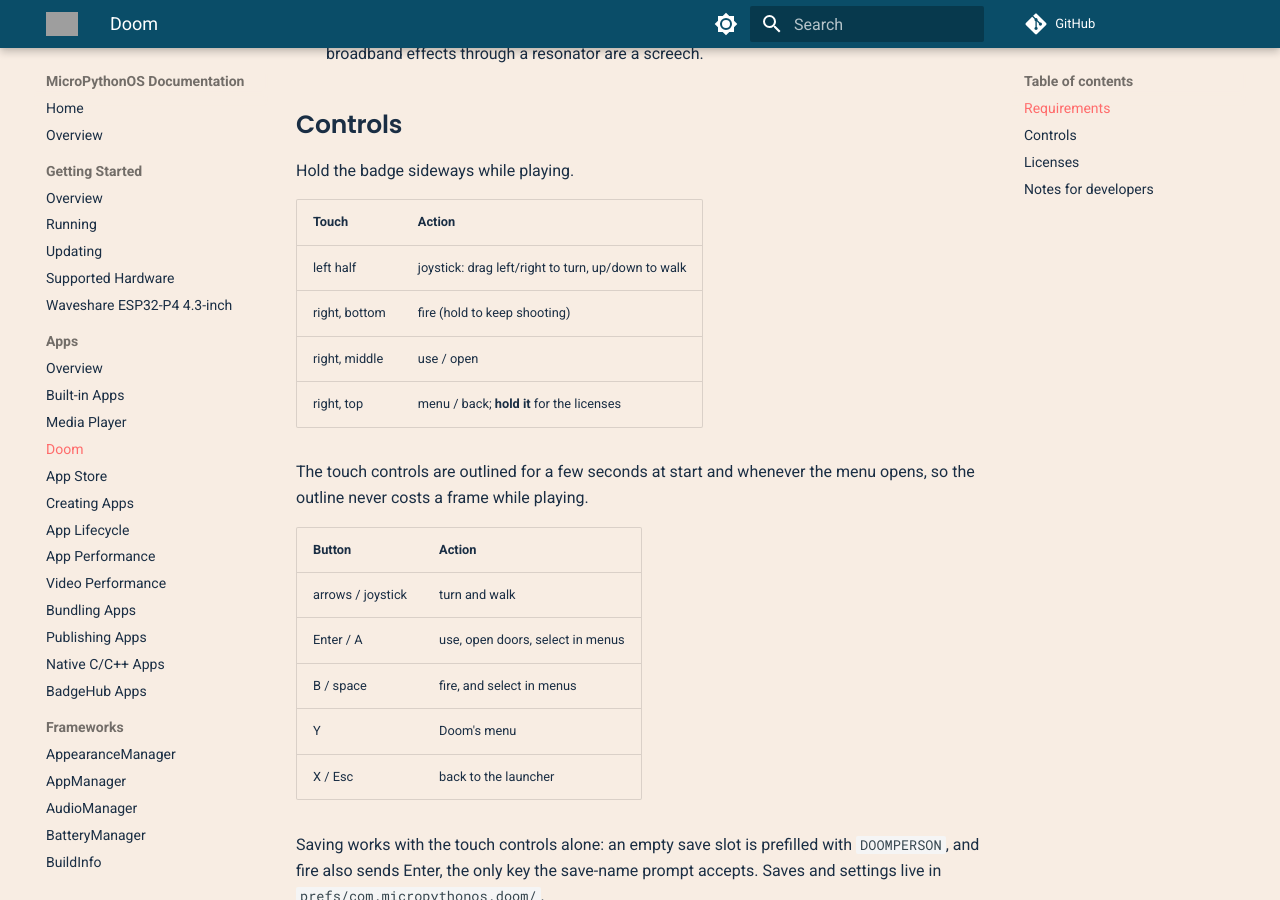
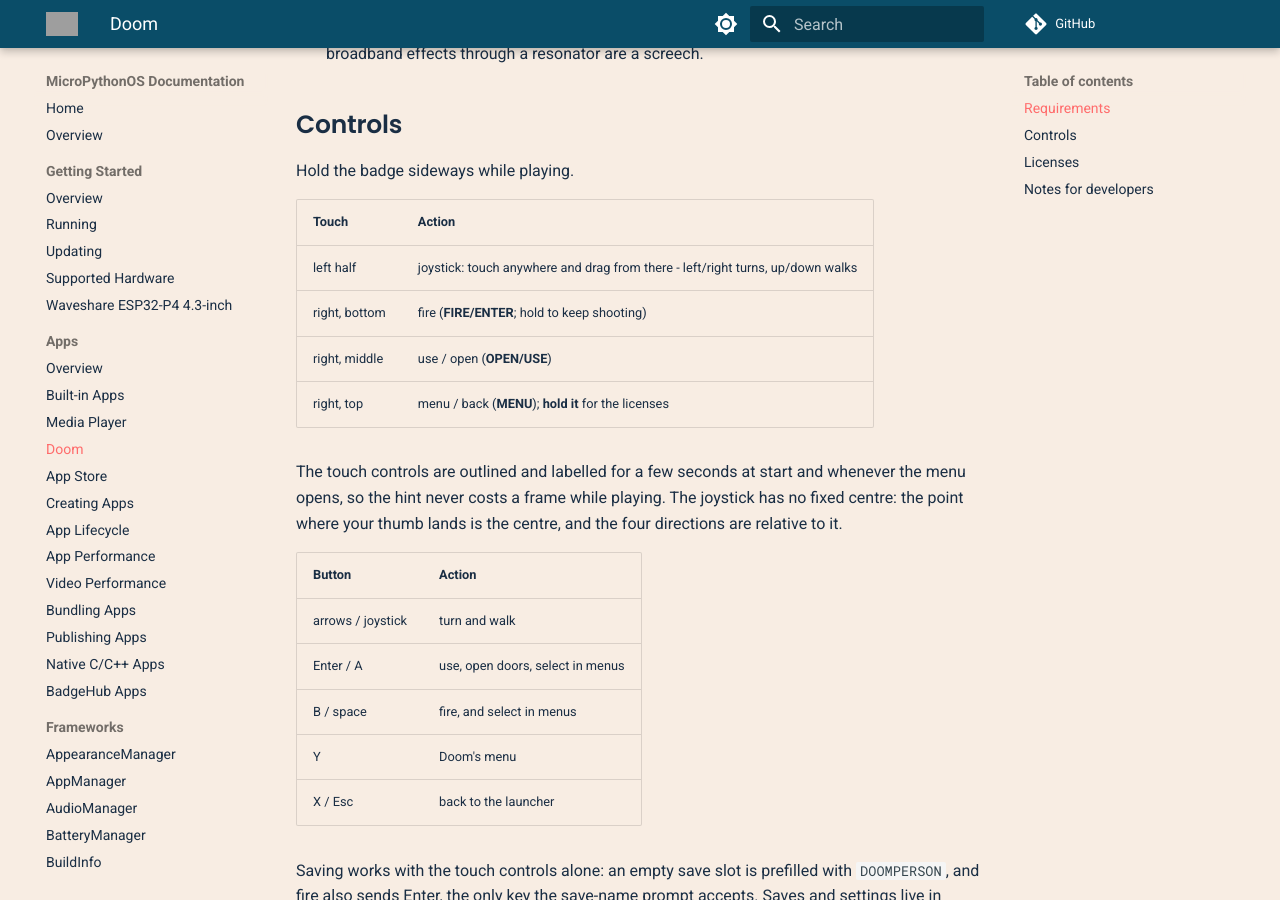
Before and after one commit to MicroPythonOS/docs, an MkDocs documentation site: the page built from docs/apps/doom.md, in a window 1280 px wide and 900 px high, scrolled down 956 px. Built offline with MkDocs 1.6.1 and Material for MkDocs 9.7.7, drawn with Linux system fonts in a browser that asks for light colours; comment, search, counter and statistics services are not loaded; grey boxes are pictures that could not be loaded.

Commit message:
doom: label the touch bands and spell out the relative joystick

```diff
--- a/docs/apps/doom.md
+++ b/docs/apps/doom.md
@@ -40,13 +40,15 @@ Hold the badge sideways while playing.
 
 | Touch | Action |
 |-------|--------|
-| left half | joystick: drag left/right to turn, up/down to walk |
-| right, bottom | fire (hold to keep shooting) |
-| right, middle | use / open |
-| right, top | menu / back; **hold it** for the licenses |
+| left half | joystick: touch anywhere and drag from there - left/right turns, up/down walks |
+| right, bottom | fire (**FIRE/ENTER**; hold to keep shooting) |
+| right, middle | use / open (**OPEN/USE**) |
+| right, top | menu / back (**MENU**); **hold it** for the licenses |
 
-The touch controls are outlined for a few seconds at start and whenever the
-menu opens, so the outline never costs a frame while playing.
+The touch controls are outlined and labelled for a few seconds at start and
+whenever the menu opens, so the hint never costs a frame while playing. The
+joystick has no fixed centre: the point where your thumb lands is the centre,
+and the four directions are relative to it.
 
 | Button | Action |
 |--------|--------|
```
